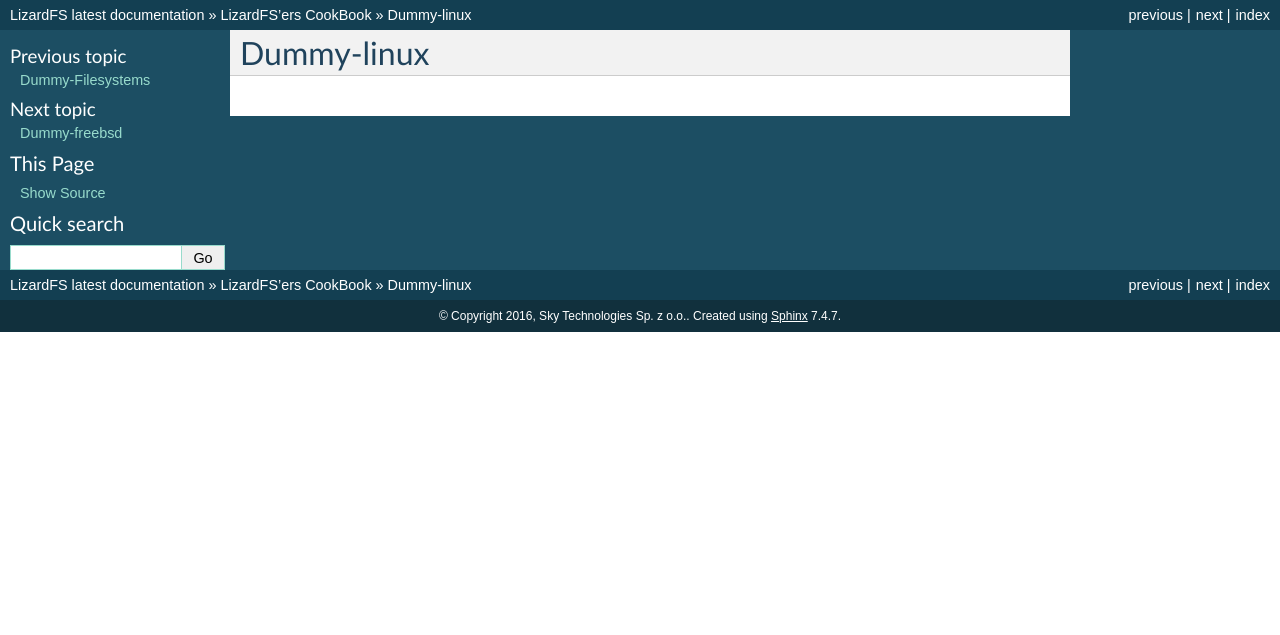
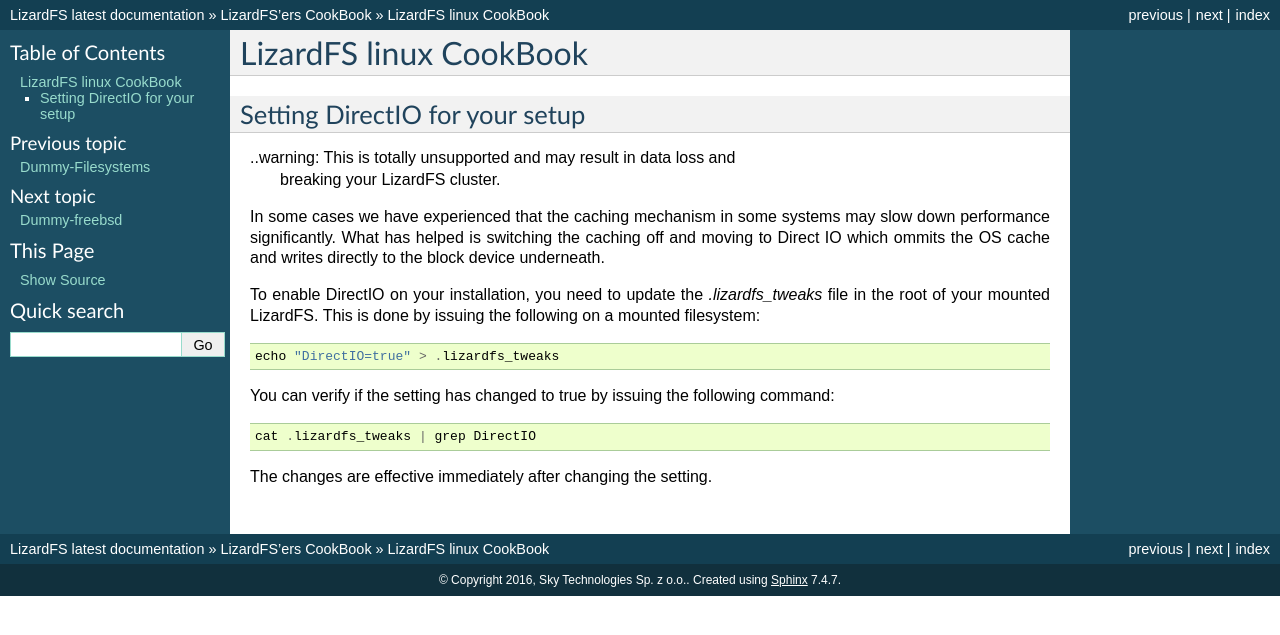
Before and after one commit to lizardfs/documentation, a Sphinx documentation site: the page built from source/cookbook/linux.rst, in a window 1280 px wide. Shown: the top 635 px of the page. Built offline with Sphinx 7.4.7, drawn with Linux system fonts in a browser that asks for light colours; pages that are not in the unit, such as notebooks, are missing from menus.

Commit message:
doc: added first cookbook article. Added warnings

```diff
--- a/source/cookbook/index.rst
+++ b/source/cookbook/index.rst
@@ -8,6 +8,10 @@
 installing, configuring, running and maintaining LizardFS.
 For short quick answers to frequently asked questions, please
 consult :ref:`faq`.
+
+.. warning:: Articles marked unsupported are totally unsupported and may
+    result in data damage, data loss and frying your brain cells. You have
+    been warned.
 
 
 Contents:
--- a/source/cookbook/linux.rst
+++ b/source/cookbook/linux.rst
@@ -1,5 +1,31 @@
-.. _dummy_linux:
+.. _cookbook_linux:
 
-***********
-Dummy-linux
-***********
+***********************
+LizardFS linux CookBook
+***********************
+
+
+
+Setting DirectIO for your setup
+===============================
+
+..warning: This is totally unsupported and may result in data loss and
+           breaking your LizardFS cluster.
+
+In some cases we have experienced that the caching mechanism in some systems
+may slow down performance significantly. What has helped is switching the
+caching off and moving to Direct IO which ommits the OS cache and writes
+directly to the block device underneath.
+
+To enable DirectIO on your installation, you need to update the
+*.lizardfs_tweaks* file in the root of your mounted LizardFS. This is done by
+issuing the following on a mounted filesystem::
+
+  echo "DirectIO=true" > .lizardfs_tweaks
+
+You can verify if the setting has changed to true by issuing the following
+command::
+
+  cat .lizardfs_tweaks | grep DirectIO
+
+The changes are effective immediately after changing the setting.
```
